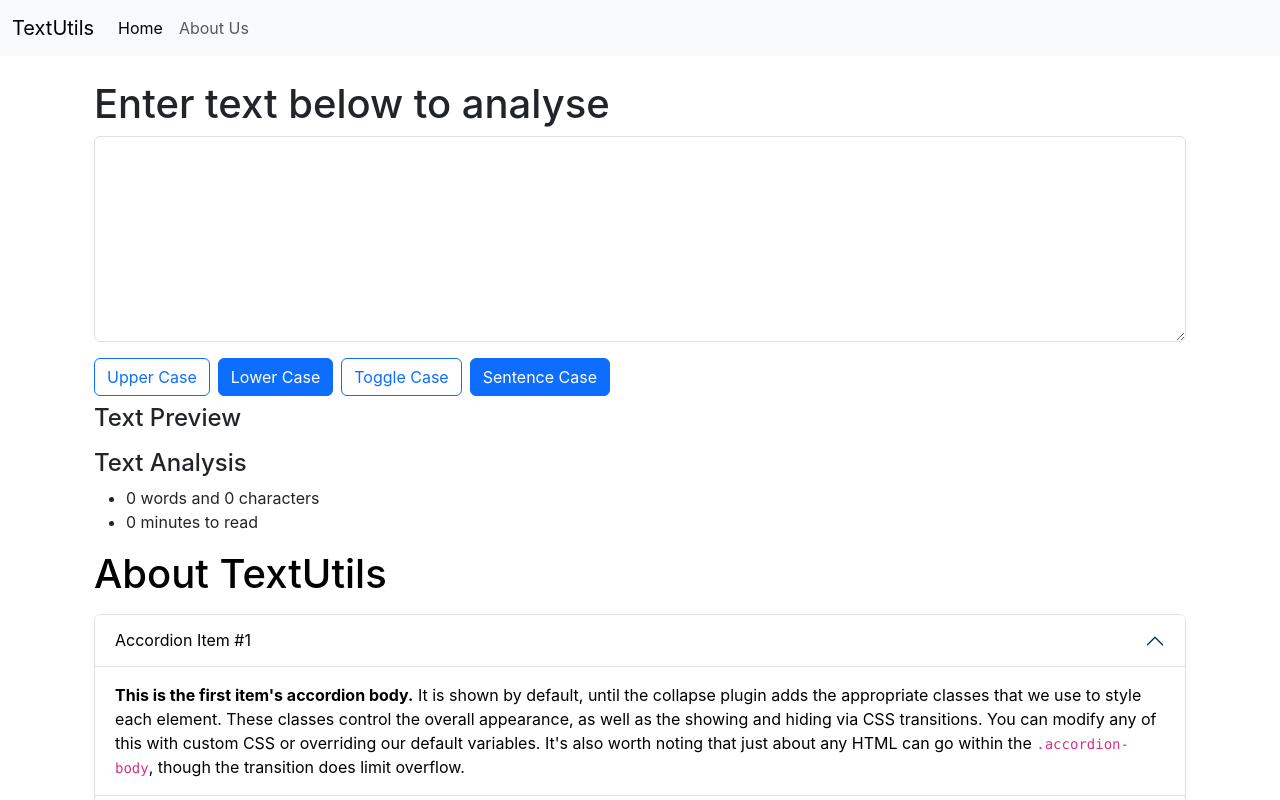
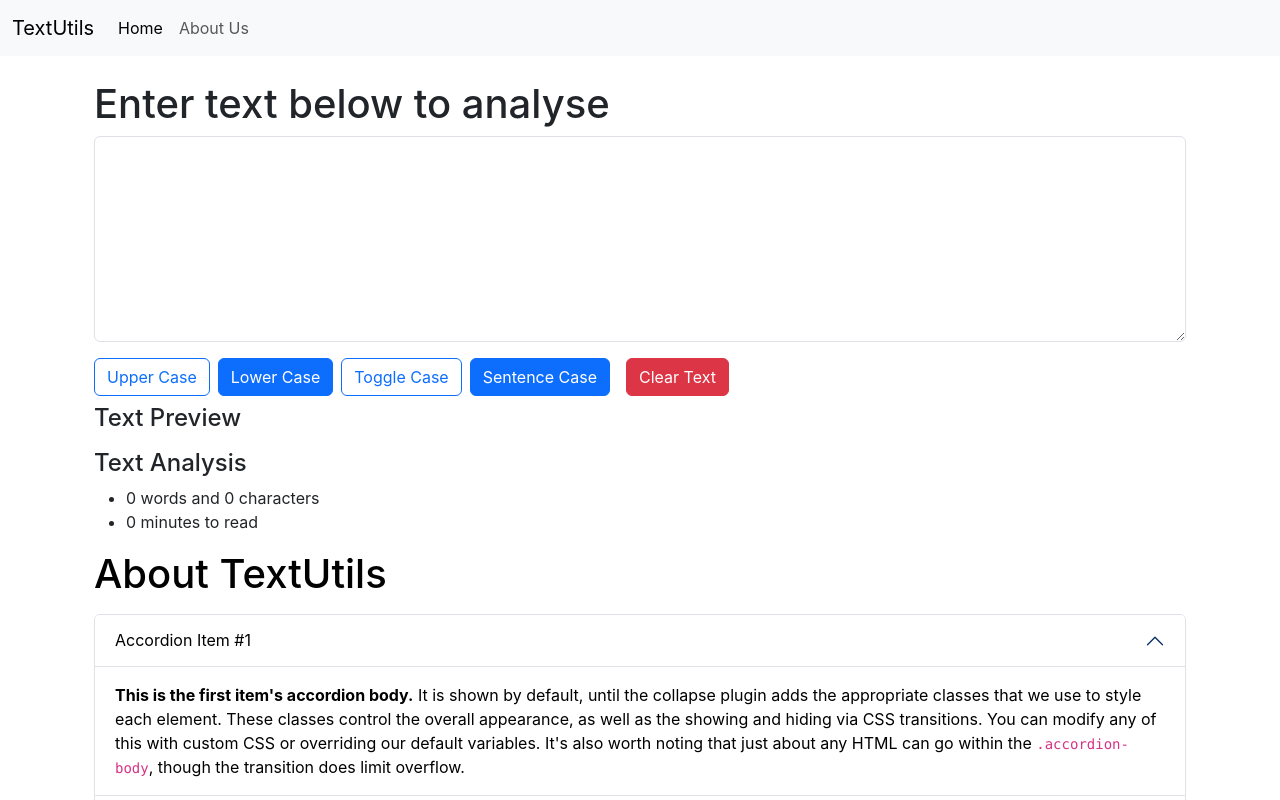
Before and after one commit to anniechakraborty/textutils, a React (Create React App) app: page / in a window 1280 px wide. Shown: the top 800 px of the page. Built offline with nearby package versions, Linux system fonts and the light colour scheme.

Commit message:
added clear text functionality

```diff
--- a/src/components/TextForm.js
+++ b/src/components/TextForm.js
@@ -52,6 +52,10 @@ export default function TextForm(props) {
     setText(trimmedText);
   }
 
+  const clearText = () => {
+    setText('');
+  }
+
   const onChangeClick = (event) => {
     // console.log("event : ", event);
     setText(event.target.value);
@@ -67,6 +71,7 @@ export default function TextForm(props) {
         <button className='btn btn-primary mx-2' onClick={convertToLowerCase}>Lower Case</button>
         <button className='btn btn-outline-primary' onClick={toggleCase}>Toggle Case</button>
         <button className='btn btn-primary mx-2' onClick={convertToSentenceCase}>Sentence Case</button>
+        <button className='btn btn-danger mx-2' onClick={clearText}>Clear Text</button>
         {/* <button className='btn btn-success mx-2' onClick={convertToSentenceCase}>Copy to Clipboard</button>  -- Add this feature later */}
       </div>
       <div className='container my-2'>
```
